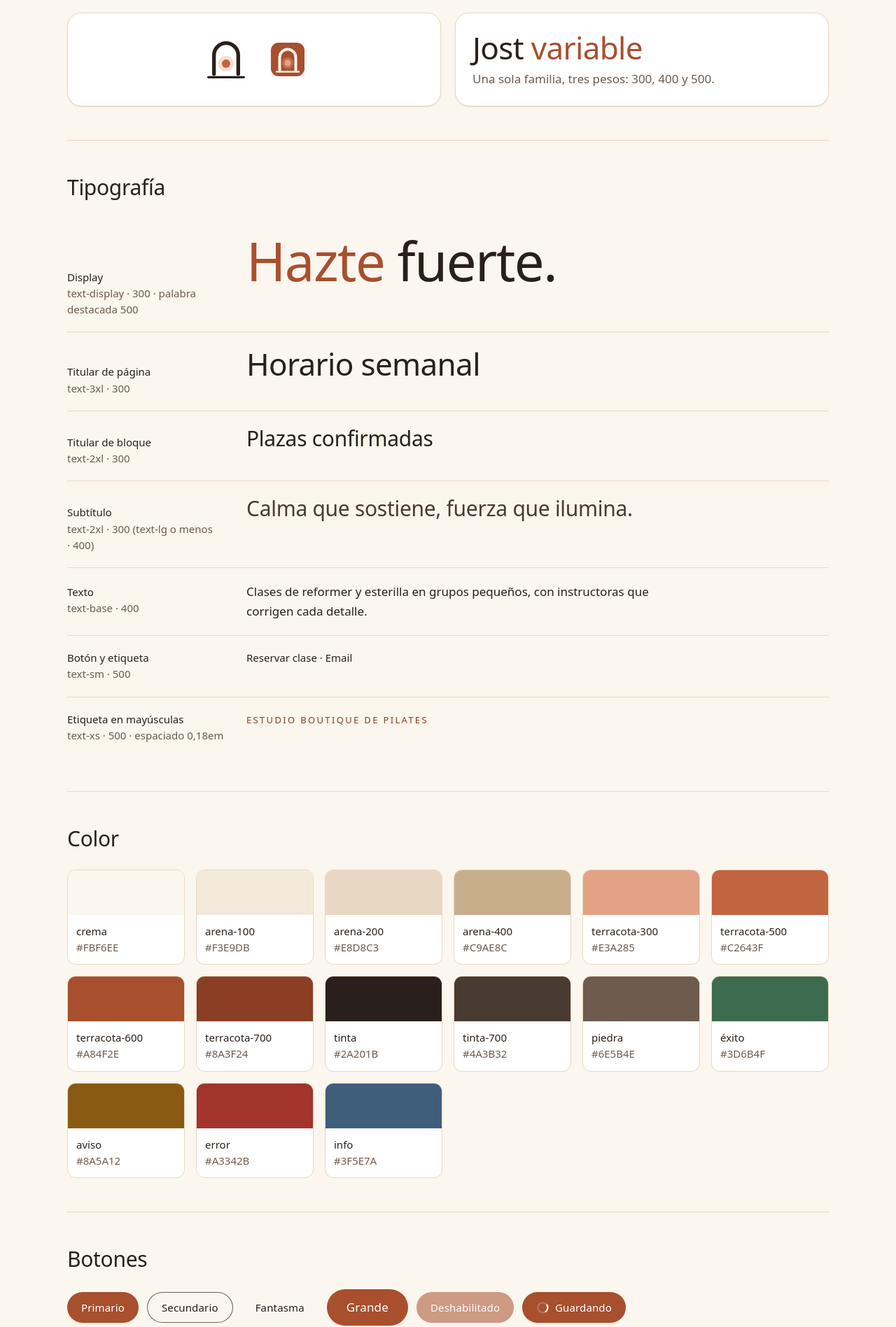
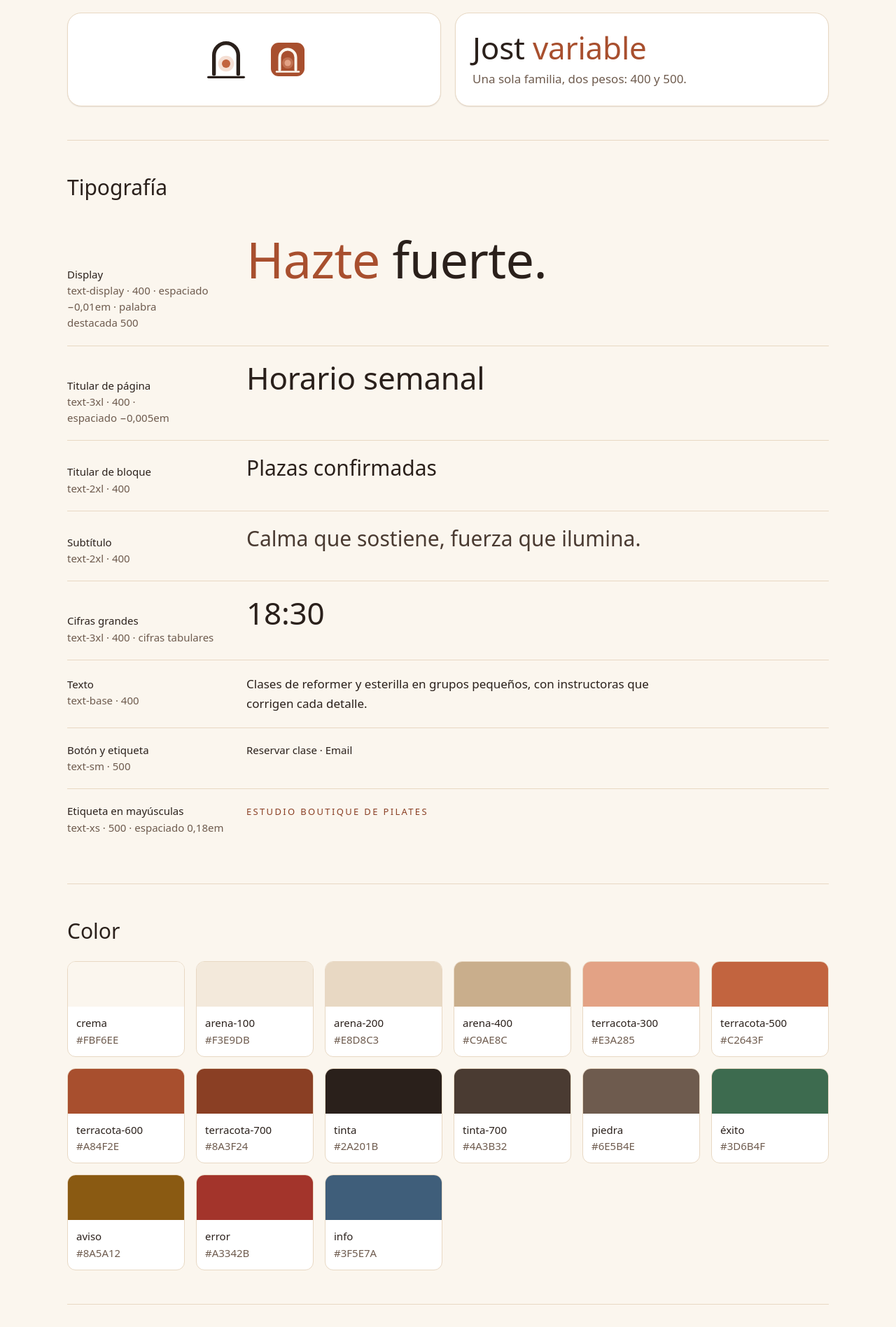
Before and after one commit to serratosa-tech/lumbra-pilates, a React (Vite) app: page /sistema in a window 1280 px wide. Shown: the part 606-2503 px from the top of the page at 70% size. Built offline with nearby package versions, Linux system fonts and the light colour scheme; a web font is replaced by a local one.

Commit message:
style: titulares en Jost 400

```diff
--- a/src/components/schedule/SessionCard.tsx
+++ b/src/components/schedule/SessionCard.tsx
@@ -60,7 +60,7 @@ function PastSessionCard({ session, now, compact, Heading }: { session: ClassSes
   // Con el texto muy grande, si al lado de la hora no quedan 8 rem, nombre y estado bajan debajo.
   return (
     <article className={cn(card, 'flex flex-wrap items-center gap-x-4 gap-y-1 px-4 py-2.5 sm:px-5')}>
-      <p className="w-[5ch] shrink-0 text-xl font-light leading-none tabular-nums">{timeTag}</p>
+      <p className="w-[5ch] shrink-0 text-xl leading-none tabular-nums">{timeTag}</p>
       <div className="flex min-w-[min(8rem,100%)] flex-1 flex-col sm:flex-row sm:flex-wrap sm:items-center sm:justify-between sm:gap-x-4">
         {heading}
         {label}
@@ -119,7 +119,7 @@ export function SessionCard({ session, now, variant = 'row', onOpen, to, heading
       {/* Desde sm, ancho fijo en «ch» (crece con el texto) y cifras tabulares: los nombres empiezan a la misma altura. */}
       <p
         className={cn(
-          'shrink-0 font-light leading-none tabular-nums',
+          'shrink-0 leading-none tabular-nums',
           compact ? 'text-xl' : 'text-2xl sm:w-[5ch] sm:self-start sm:pt-0.5 sm:text-3xl',
           !interactive && 'text-tinta-700',
         )}
--- a/src/features/admin/overview/OverviewPage.tsx
+++ b/src/features/admin/overview/OverviewPage.tsx
@@ -28,7 +28,7 @@ function MetricCard({ icon: Icon, label, value, detail }: { icon: LucideIcon; la
         </span>
         {label}
       </p>
-      <p className="mt-2 text-3xl font-light tabular-nums">{value}</p>
+      <p className="mt-2 text-3xl tabular-nums">{value}</p>
       <p className="text-sm text-piedra">{detail}</p>
     </Card>
   )
@@ -158,7 +158,7 @@ export function OverviewPage() {
               <ul className="divide-y divide-arena-200">
                 {today.state.data.map((session) => (
                   <li key={session.id} className="flex flex-wrap items-center gap-x-4 gap-y-2 py-3">
-                    <span className="w-[5ch] shrink-0 text-xl font-light tabular-nums">{formatTime(session.startsAt)}</span>
+                    <span className="w-[5ch] shrink-0 text-xl tabular-nums">{formatTime(session.startsAt)}</span>
                     <div className="min-w-[min(10rem,100%)] flex-1">
                       <Link
                         to={`/estudio/asistentes?clase=${session.id}`}
--- a/src/features/admin/sessions/SessionsPage.tsx
+++ b/src/features/admin/sessions/SessionsPage.tsx
@@ -68,7 +68,7 @@ function SessionRow({
     // Con el texto muy grande (la lista, con `@container`, mide menos de 12 rem), el menú entra en el flujo junto
     // a la hora y los datos bajan a ancho completo, sin reservar el hueco del menú.
     <li className="relative flex flex-wrap items-start gap-x-5 gap-y-3 py-4 pr-12 md:pr-0 @max-[12rem]:pr-0">
-      <p className="w-[5ch] shrink-0 text-2xl font-light leading-none tabular-nums">
+      <p className="w-[5ch] shrink-0 text-2xl leading-none tabular-nums">
         {formatTime(session.startsAt)}
       </p>
       <div className="min-w-[min(12rem,100%)] flex-1 @max-[12rem]:order-last @max-[12rem]:basis-full">
--- a/src/features/public/design-system/DesignSystemPage.tsx
+++ b/src/features/public/design-system/DesignSystemPage.tsx
@@ -34,24 +34,25 @@ function Block({ id, title, children }: { id: string; title: string; children: R
   )
 }
 
-/** Jerarquía tipográfica real de la app: el peso 300 solo en text-xl o más. */
+/** Jerarquía tipográfica real de la app: dos pesos, 400 y 500. */
 const TYPE_SCALE: { name: string; spec: string; sample: ReactNode }[] = [
   {
     name: 'Display',
-    spec: 'text-display · 300 · palabra destacada 500',
+    spec: 'text-display · 400 · espaciado −0,01em · palabra destacada 500',
     sample: (
-      <p className="text-display font-light">
+      <p className="text-display">
         <span className="font-medium text-terracota-600">Hazte</span> fuerte.
       </p>
     ),
   },
-  { name: 'Titular de página', spec: 'text-3xl · 300', sample: <p className="text-3xl font-light">Horario semanal</p> },
-  { name: 'Titular de bloque', spec: 'text-2xl · 300', sample: <p className="text-2xl font-light">Plazas confirmadas</p> },
+  { name: 'Titular de página', spec: 'text-3xl · 400 · espaciado −0,005em', sample: <p className="text-3xl">Horario semanal</p> },
+  { name: 'Titular de bloque', spec: 'text-2xl · 400', sample: <p className="text-2xl">Plazas confirmadas</p> },
   {
     name: 'Subtítulo',
-    spec: 'text-2xl · 300 (text-lg o menos · 400)',
-    sample: <p className="text-2xl font-light text-tinta-700">Calma que sostiene, fuerza que ilumina.</p>,
+    spec: 'text-2xl · 400',
+    sample: <p className="text-2xl text-tinta-700">Calma que sostiene, fuerza que ilumina.</p>,
   },
+  { name: 'Cifras grandes', spec: 'text-3xl · 400 · cifras tabulares', sample: <p className="text-3xl tabular-nums">18:30</p> },
   {
     name: 'Texto',
     spec: 'text-base · 400',
@@ -152,10 +153,10 @@ export function DesignSystemPage() {
             <img src="/favicon.svg" alt="Favicon de Lumbra" width="48" height="48" className="size-12" />
           </Card>
           <Card className="flex flex-col justify-center gap-1 py-8">
-            <p className="text-3xl font-light">
+            <p className="text-3xl">
               Jost <span className="font-medium text-terracota-600">variable</span>
             </p>
-            <p className="text-piedra">Una sola familia, tres pesos: 300, 400 y 500.</p>
+            <p className="text-piedra">Una sola familia, dos pesos: 400 y 500.</p>
           </Card>
         </div>
       </Block>
--- a/src/features/public/home/Hero.tsx
+++ b/src/features/public/home/Hero.tsx
@@ -31,7 +31,7 @@ function NextClassCard({ state }: { state: HomeState }) {
             {firstDay.relation === 'hoy' ? 'Próxima clase hoy' : `Próxima clase${SEP}${dayHeading(firstDay)}`}
           </p>
           <p className="mt-3 flex flex-wrap items-baseline gap-x-3">
-            <span className="text-3xl font-light">{formatTime(next.startsAt)}</span>
+            <span className="text-3xl">{formatTime(next.startsAt)}</span>
             <span className="font-medium">{next.name}</span>
           </p>
           <p className="mt-1 flex flex-wrap items-center gap-x-3 gap-y-1 text-sm text-piedra">
@@ -60,11 +60,22 @@ function NextClassCard({ state }: { state: HomeState }) {
           </div>
         </>
       ) : (
-        <div role="status" className="flex flex-col gap-3">
+        // Mismo ritmo que la tarjeta con datos (etiqueta, hora, datos y fila de 44 px) para que no salte al cargar.
+        <div role="status">
           <span className="sr-only">Cargando la próxima clase…</span>
-          <Skeleton className="h-4 w-32" />
-          <Skeleton className="h-8 w-44" />
-          <Skeleton className="h-4 w-40" />
+          <div className="flex h-[1.1rem] items-center">
+            <Skeleton className="h-3.5 w-32" />
+          </div>
+          <div className="mt-3 flex h-[calc(var(--text-3xl)*1.18)] items-center">
+            <Skeleton className="h-8 w-44" />
+          </div>
+          <div className="mt-1 flex h-[1.45rem] items-center">
+            <Skeleton className="h-3.5 w-40" />
+          </div>
+          <div className="mt-4 flex h-11 items-center justify-between">
+            <Skeleton className="h-6 w-24 rounded-full" />
+            <Skeleton className="h-4 w-20" />
+          </div>
         </div>
       )}
     </div>
@@ -106,7 +117,7 @@ export function Hero({ state }: { state: HomeState }) {
             Muévete despacio.{' '}
             <em className="font-medium text-terracota-600 not-italic">Hazte</em> fuerte.
           </h1>
-          <p className="mt-6 max-w-xl text-2xl font-light text-tinta-700">{SLOGAN}</p>
+          <p className="mt-6 max-w-xl text-2xl text-tinta-700">{SLOGAN}</p>
           <p className="mt-4 max-w-xl text-lg text-tinta-700">
             Clases de reformer y esterilla en grupos pequeños, con instructoras que corrigen cada
             detalle. Reserva tu plaza en un minuto, sin registros.
--- a/src/features/public/home/HowItWorksSection.tsx
+++ b/src/features/public/home/HowItWorksSection.tsx
@@ -32,7 +32,7 @@ export function HowItWorksSection() {
                   <Icon aria-hidden="true" strokeWidth={1.75} className="size-6" />
                 </span>
                 {/* Decorativo: el orden ya lo da la lista. terracota-500 sobre crema: 3,76:1. */}
-                <span aria-hidden="true" className="text-3xl font-light text-terracota-500">
+                <span aria-hidden="true" className="text-3xl text-terracota-500">
                   {i + 1}
                 </span>
               </div>
--- a/src/features/public/home/TeamSection.tsx
+++ b/src/features/public/home/TeamSection.tsx
@@ -18,7 +18,7 @@ function Avatar({ initials, tone }: { initials: string; tone: string }) {
       className={cn('relative grid h-24 w-20 shrink-0 place-items-center overflow-hidden rounded-arch', tone)}
     >
       <span className="absolute -bottom-6 size-14 rounded-full bg-current opacity-15" />
-      <span className="relative text-2xl font-light">{initials}</span>
+      <span className="relative text-2xl">{initials}</span>
     </span>
   )
 }
--- a/src/features/public/schedule/DayPicker.tsx
+++ b/src/features/public/schedule/DayPicker.tsx
@@ -74,7 +74,7 @@ export function DayPicker({ days, selected, onSelect, panelId }: DayPickerProps)
             <span className={cn('text-xs font-medium tracking-wide uppercase', !isSelected && 'text-piedra')}>
               {day.isToday ? 'Hoy' : formatShortWeekday(day.date)}
             </span>
-            <span className="text-2xl font-light leading-tight tabular-nums">{day.date.day}</span>
+            <span className="text-2xl leading-tight tabular-nums">{day.date.day}</span>
             <span className={cn('text-xs whitespace-nowrap', isSelected ? 'text-white/90' : 'text-piedra')}>
               {plural(day.sessions.length, 'clase')}
             </span>
--- a/src/index.css
+++ b/src/index.css
@@ -19,16 +19,16 @@
        una fila sin sitio podría partir el texto letra a letra, así que esas filas se apilan con el texto muy
        grande (consultas de contenedor en rem) y la verificación en Edge busca texto aplastado. */
     overflow-wrap: anywhere;
-    /* Solo se carga la fuente normal en 300–500: el navegador no debe inventar cursivas ni negritas. */
+    /* Solo se carga la fuente normal en 400–500: el navegador no debe inventar cursivas ni negritas. */
     font-synthesis: none;
   }
 
-  /* Titulares ligeros; el espaciado de letras de cada nivel va en su token de tamaño.
-     Los de text-lg o menos los sobrescriben con su propio peso (400 o 500). */
+  /* Titulares en 400; el espaciado de letras de cada nivel va en su token de tamaño.
+     Los títulos pequeños de tarjetas y listas lo sobrescriben con 500. */
   h1,
   h2,
   h3 {
-    @apply font-light text-balance;
+    @apply font-normal text-balance;
   }
 
   b,
--- a/src/styles/fonts.css
+++ b/src/styles/fonts.css
@@ -1,10 +1,10 @@
 /* Tipografía de la marca: Jost variable (licencia OFL), alojada en el proyecto.
-   Un solo archivo woff2 con el subconjunto latino cubre los pesos usados (300, 400 y 500).
+   Un solo archivo woff2 con el subconjunto latino cubre los pesos usados (400 y 500).
    Se precarga desde index.html (plugin en vite.config.ts). */
 @font-face {
   font-family: 'Jost';
   font-style: normal;
-  font-weight: 300 500;
+  font-weight: 400 500;
   font-display: swap;
   src: url('@fontsource-variable/jost/files/jost-latin-wght-normal.woff2') format('woff2');
   unicode-range:
@@ -13,17 +13,8 @@
 }
 
 /* Respaldo con las métricas de Jost para que el cambio de fuente al cargar no mueva el diseño.
-   Jost se estrecha al aligerarse y Arial no, así que hay una cara por peso, cada una con el ancho medio
+   Jost se ensancha con el peso y Arial no, así que hay una cara por peso, cada una con el ancho medio
    de ese peso (medido en el archivo); ascendente y descendente se compensan con el mismo factor. */
-@font-face {
-  font-family: 'Jost Fallback';
-  font-weight: 300;
-  src: local('Arial');
-  size-adjust: 92.3%;
-  ascent-override: 115.92%;
-  descent-override: 40.63%;
-  line-gap-override: 0%;
-}
 @font-face {
   font-family: 'Jost Fallback';
   font-weight: 400;
--- a/src/styles/tokens.css
+++ b/src/styles/tokens.css
@@ -26,13 +26,12 @@
   --color-info-50: #e4ebf1;
 
   /* Tipografía: una sola familia, Jost.
-     Jerarquía: titulares 300 (solo en text-xl o más), texto 400, botones y etiquetas 500. */
+     Jerarquía: titulares, cifras grandes y texto 400; palabra destacada, botones y etiquetas 500. */
   --font-*: initial;
   --font-sans: 'Jost', 'Jost Fallback', system-ui, -apple-system, 'Segoe UI', sans-serif;
 
   /* Solo los pesos de la jerarquía: no existen utilidades para otros. */
   --font-weight-*: initial;
-  --font-weight-light: 300;
   --font-weight-normal: 400;
   --font-weight-medium: 500;
 
@@ -49,14 +48,14 @@
   --text-xl--line-height: 1.35;
   --text-2xl: clamp(1.5rem, 1.3rem + 0.9vw, 1.875rem);
   --text-2xl--line-height: 1.28;
-  --text-2xl--letter-spacing: -0.01em;
   --text-3xl: clamp(1.875rem, 1.5rem + 1.8vw, 2.75rem);
   --text-3xl--line-height: 1.18;
-  --text-3xl--letter-spacing: -0.015em;
+  --text-3xl--letter-spacing: -0.005em;
   /* El mínimo se limita por el ancho para que una palabra no desborde a 320 px con texto grande. */
-  --text-display: clamp(min(2.5rem, 12vw), 1rem + 6vw, 4.75rem);
+  /* El máximo deja «Muévete despacio.» en una línea dentro de la columna del hero (36 rem) con Jost 400. */
+  --text-display: clamp(min(2.5rem, 12vw), 1rem + 6vw, 4.5rem);
   --text-display--line-height: 1.08;
-  --text-display--letter-spacing: -0.02em;
+  --text-display--letter-spacing: -0.01em;
 
   --tracking-wide: 0.08em;
   --tracking-widest: 0.18em;
```
Also changed, not shown: public/og-image.png, 1 other file (tests, documents, lock files or other folders).
